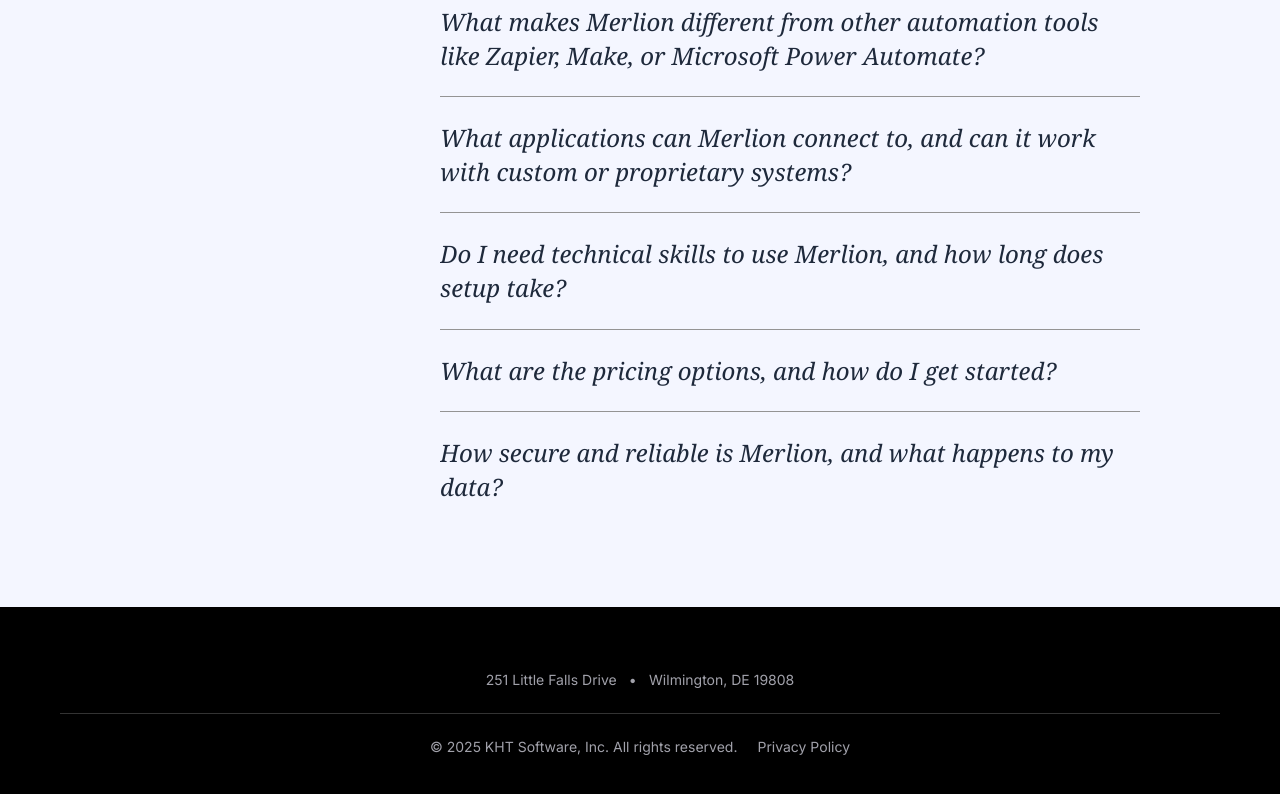
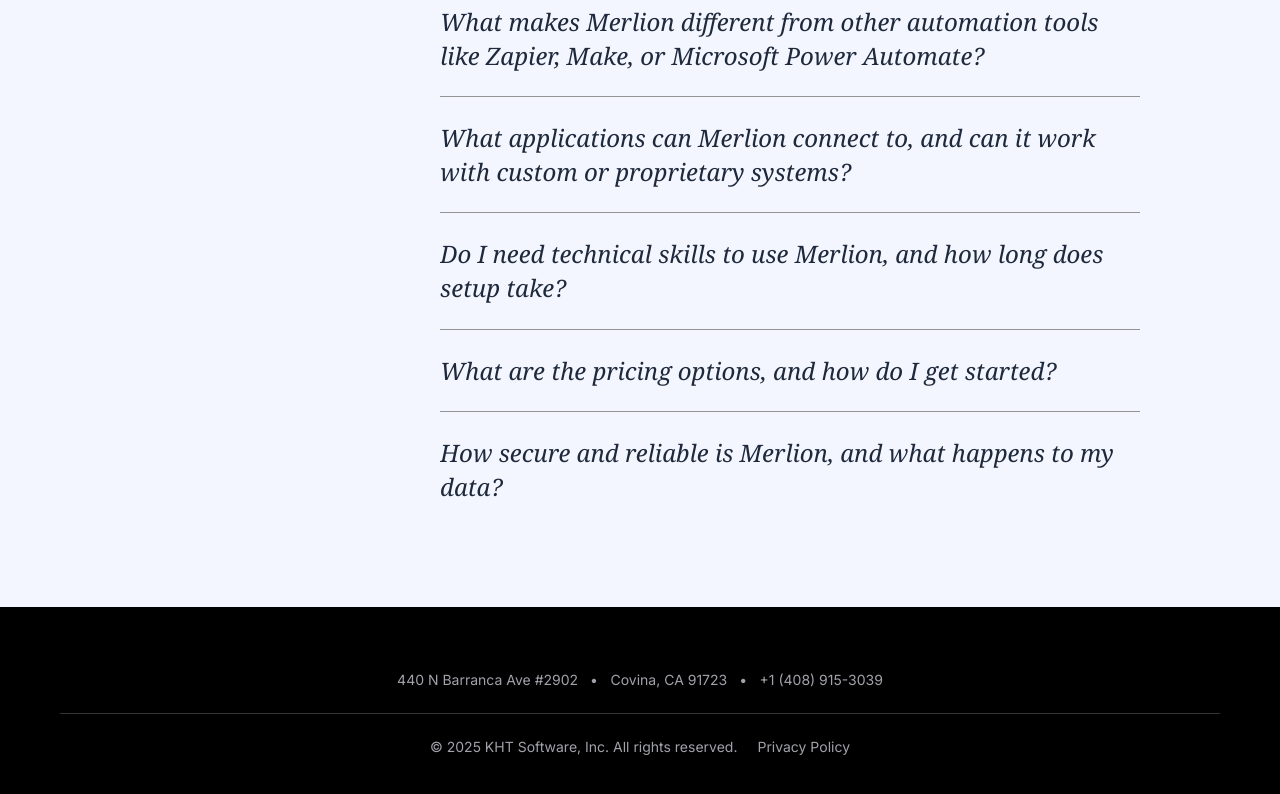
Before and after one commit to kyleissuper/merlionbot-site, a plain HTML site: page index.html in a window 1280 px wide. Shown: the part 1134-1928 px from the top of the page. Drawn offline with Linux system fonts and the light colour scheme.

Commit message:
Update contact information

```diff
--- a/index.html
+++ b/index.html
@@ -805,12 +805,13 @@
          <!-- Footer -->
      <footer class="footer">
          <div class="footer-content">
-             <div class="footer-info">
-                 <p>251 Little Falls Drive</p>
-                 <p>Wilmington, DE 19808</p>
-             </div>
+            <div class="footer-info">
+                <p>440 N Barranca Ave #2902</p>
+                <p>Covina, CA 91723</p>
+                <p>+1 (408) 915-3039</p>
+            </div>
 
-                            <div class="footer-bottom">
+               <div class="footer-bottom">
                    <p>&copy; <script>document.write(new Date().getFullYear())</script>
                       KHT Software, Inc. All rights reserved.</p>
                    <div class="footer-links">
```
